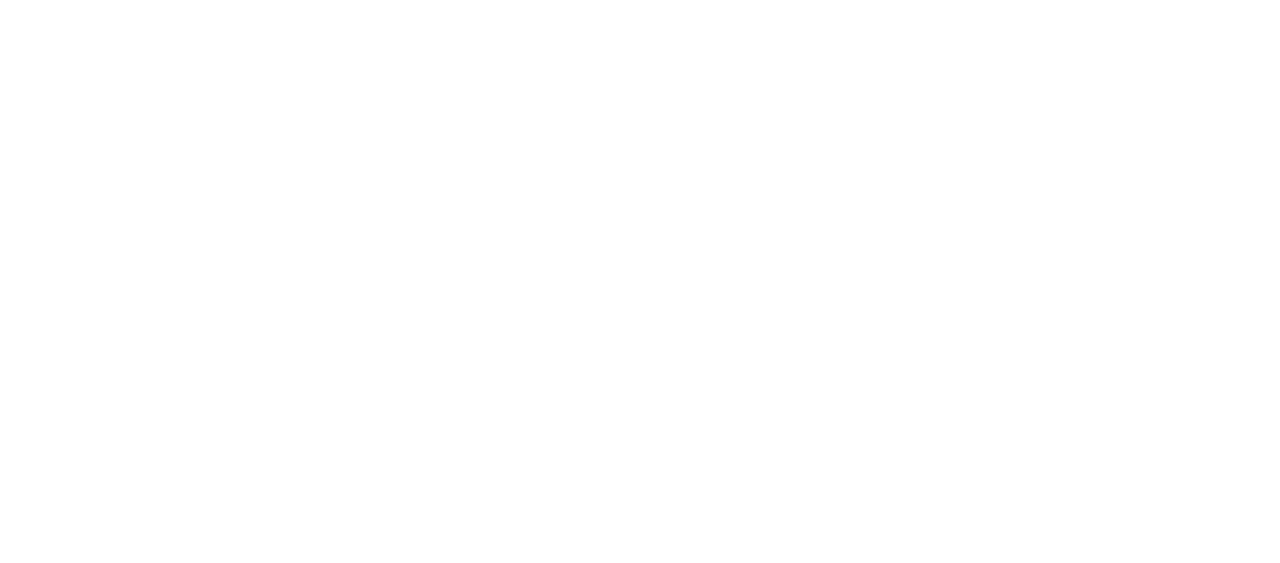
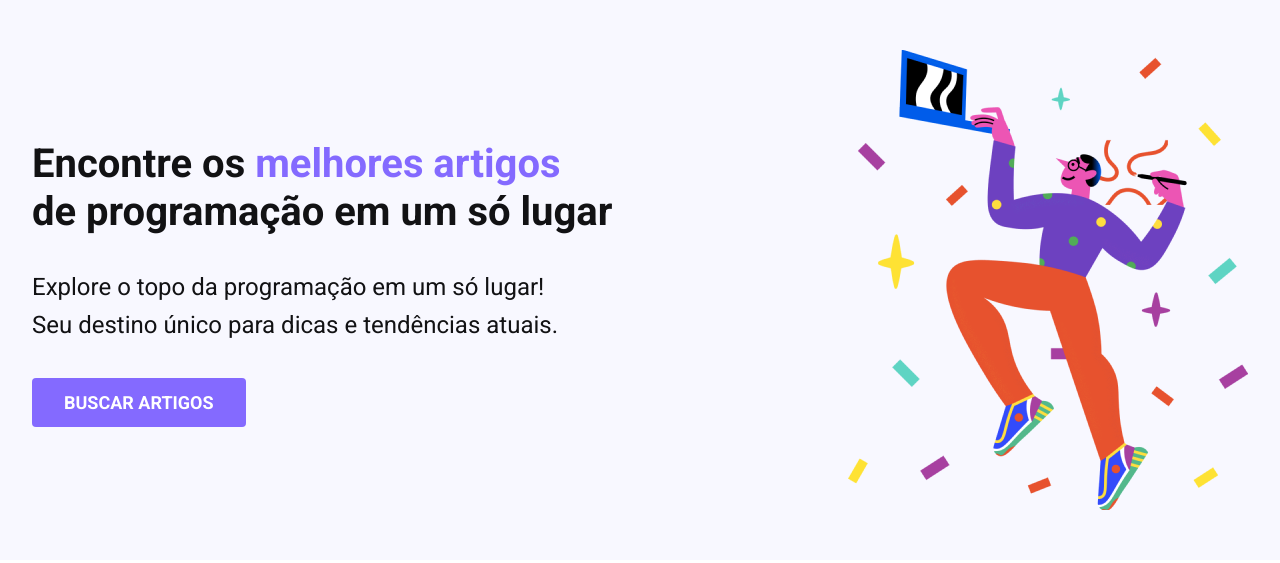
Before and after one commit to Guizzs26/tech-blog-challenge-3, a plain HTML site: page src/app/index.html in a window 1280 px wide. Drawn offline with Linux system fonts and the light colour scheme.

Commit message:
feat: add hero section

```diff
--- a/src/app/index.html
+++ b/src/app/index.html
@@ -7,5 +7,25 @@
 
     <link rel="stylesheet" href="../css/styles.css" />
   </head>
-  <body></body>
+  <body>
+    <section class="section-hero">
+      <div class="hero container">
+        <div class="hero-text-box">
+          <h1 class="hero-heading">
+            Encontre os <span>melhores artigos</span> de programação em um só
+            lugar
+          </h1>
+
+          <p class="hero-description">
+            Explore o topo da programação em um só lugar! Seu destino único para
+            dicas e tendências atuais.
+          </p>
+
+          <a href="#" class="btn hero-btn">Buscar artigos</a>
+        </div>
+
+        <img src="/image/illustra.png" alt="Illustration" class="hero-img" />
+      </div>
+    </section>
+  </body>
 </html>
--- a/src/css/styles.css
+++ b/src/css/styles.css
@@ -17,6 +17,14 @@
   --white: #ffffff;
 }
 
+/* Reset */
+
+* {
+  margin: 0;
+  padding: 0;
+  box-sizing: border-box;
+}
+
 /* General Styles */
 
 html {
@@ -27,4 +35,87 @@ body {
   font-family: "Roboto", sans-serif;
   font-weight: 400;
   line-height: 1;
+
+  color: var(--dark);
 }
+
+/* Utility classes and reusable components */
+
+.container {
+  width: 121.6rem;
+
+  margin: 0 auto;
+}
+
+.btn:link,
+.btn:visited {
+  padding: 1.4rem 3.2rem;
+  border-radius: 4px;
+}
+
+/****************/
+/* HERO SECTION */
+/****************/
+
+/* Hero layout */
+
+.section-hero {
+  padding: 5rem 0;
+
+  background-color: var(--gray-40);
+}
+
+.hero {
+  display: flex;
+  justify-content: space-between;
+  align-items: center;
+}
+
+/* Hero content styles */
+
+/* hero-text-box */
+
+.hero-text-box {
+  width: 58.1rem;
+  height: 28.1rem;
+}
+
+.hero-heading {
+  font-size: 4rem;
+  font-weight: 600;
+  line-height: 1.2;
+
+  margin-bottom: 3.2rem;
+}
+
+.hero-heading span {
+  color: var(--brand-color);
+}
+
+.hero-description {
+  width: 55rem;
+  height: 7.2rem;
+
+  font-size: 2.4rem;
+  line-height: 1.6;
+
+  margin-bottom: 4.8rem;
+}
+
+.hero-btn:link,
+.hero-btn:visited {
+  font-size: 1.8rem;
+  font-weight: 700;
+  text-transform: uppercase;
+  text-decoration: none;
+  line-height: 1.7;
+
+  color: var(--white);
+  background-color: var(--brand-color);
+}
+
+/* hero-img-box */
+
+.hero-img {
+  height: auto;
+}
```
Also changed, not shown: image/illustra.png (added), image/image-1.png (added), image/image-2.png (added), image/image-3.png (added), image/image-4.png (added), image/image-5.png (added), image/image-6.png (added).
